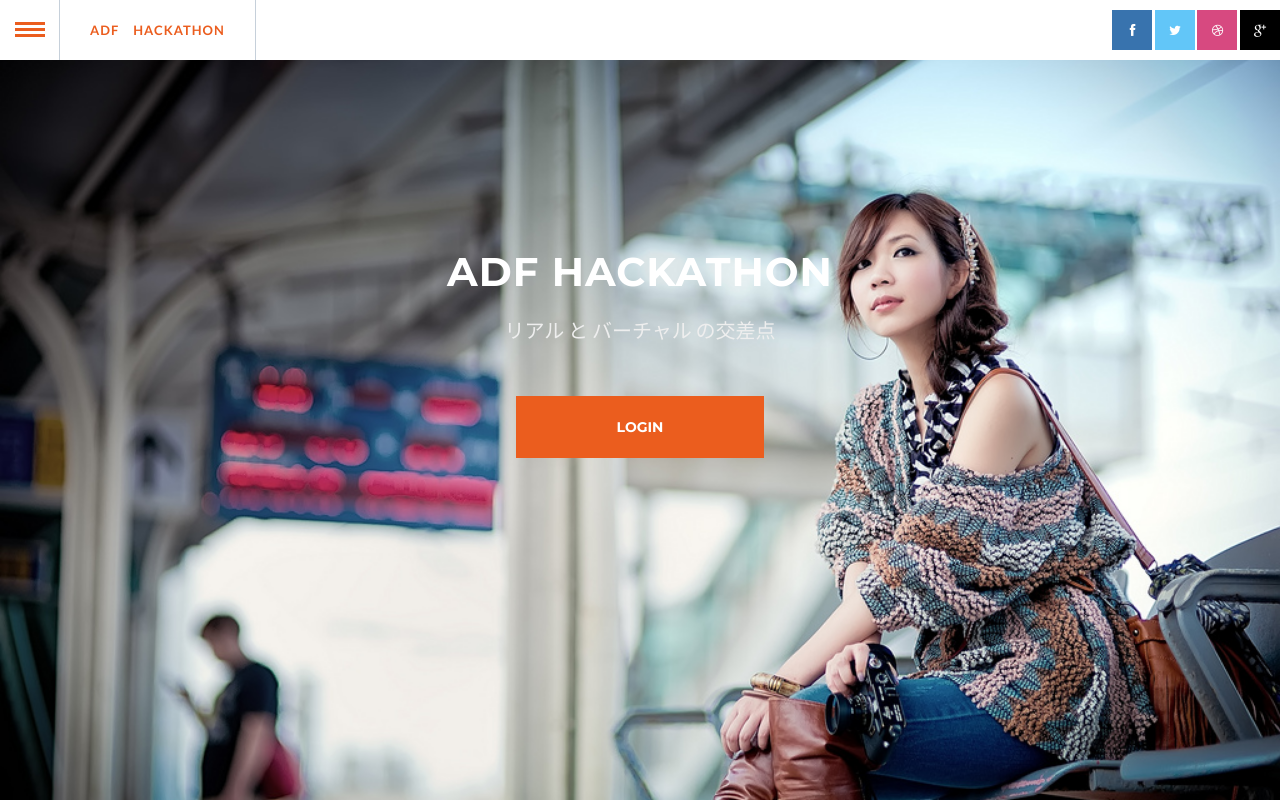
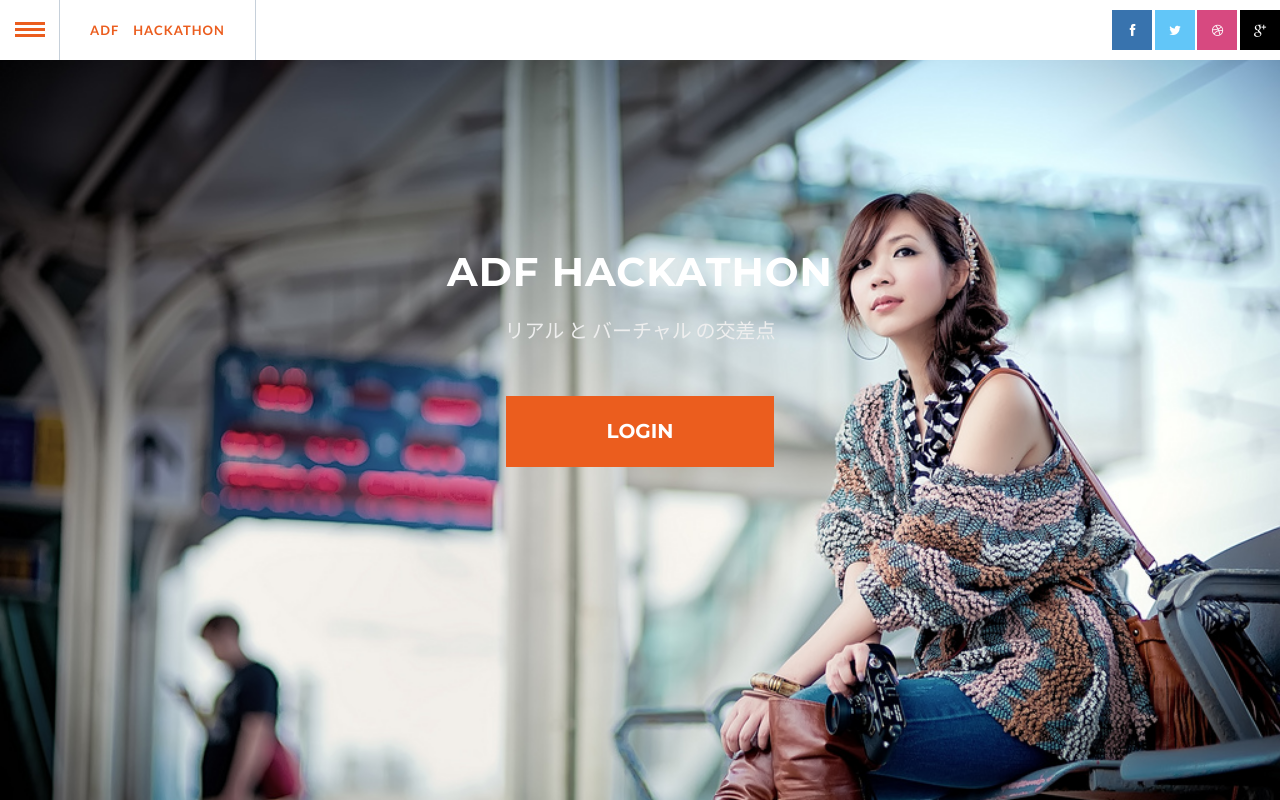
Before and after one commit to kanottyan/adfhack, a Python web app: template templates/index.html in a window 1280 px wide. Run offline with Jinja, Linux system fonts and the light colour scheme; the template is opened without the code that fills it, so the values that code supplies are empty.

Commit message:
Updated the style

```diff
--- a/templates/index.html
+++ b/templates/index.html
@@ -62,7 +62,7 @@
 		<div class="slogan">
 			<h1>ADF Hackathon</h1>
 			<p>リアル と バーチャル の交差点</p>
-			<a href="/list" class="btn btn-skin scroll" style="padding: 20px 100px">Login</a>
+			<a href="/list" class="btn btn-skin scroll" style="padding: 20px 100px; font-size: 20px;">Login</a>
 		</div>
     </section>
 	<!-- /Section: intro -->
```
